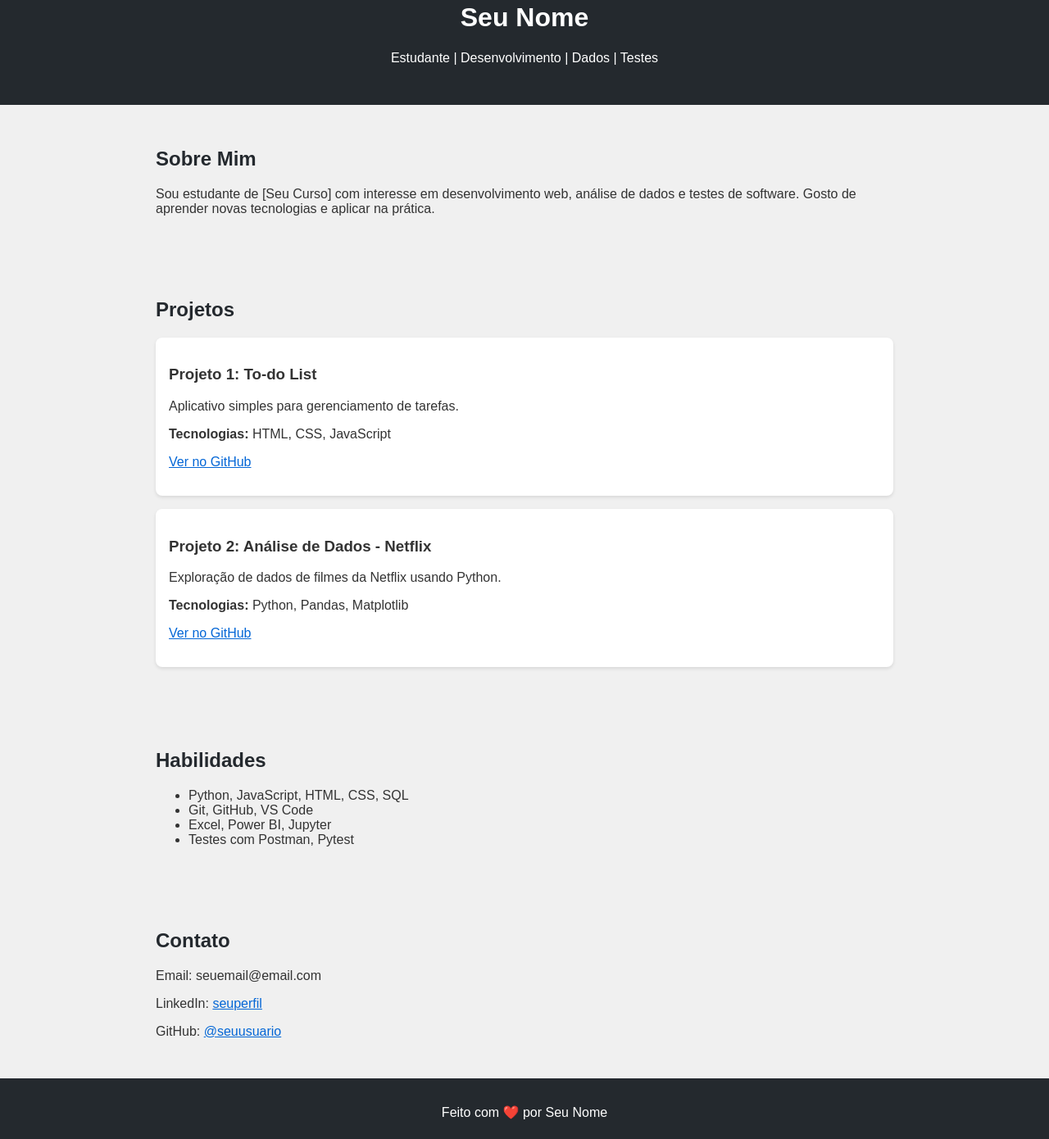
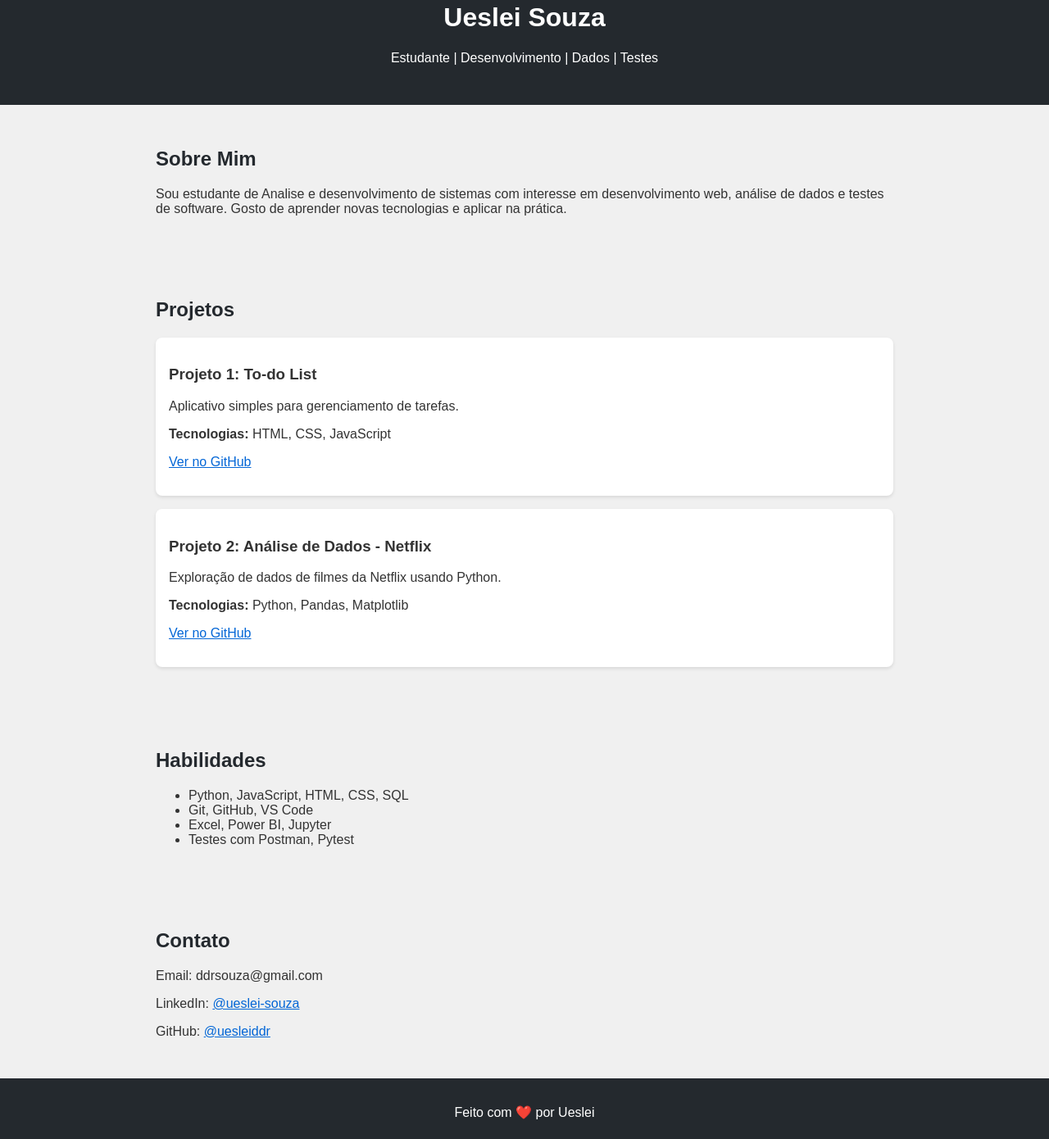
Before and after one commit to uesleiddr/uesleiddr.github.io, a plain HTML site: page index.html in a window 1280 px wide. Shown: the part 50-1440 px from the top of the page at 82% size. Drawn offline with Linux system fonts and the light colour scheme.

Commit message:
portfolio

```diff
--- a/index.html
+++ b/index.html
@@ -45,13 +45,13 @@
 </head>
 <body>
   <header>
-    <h1>Seu Nome</h1>
+    <h1>Ueslei Souza</h1>
     <p>Estudante | Desenvolvimento | Dados | Testes</p>
   </header>
 
   <section>
     <h2>Sobre Mim</h2>
-    <p>Sou estudante de [Seu Curso] com interesse em desenvolvimento web, análise de dados e testes de software. Gosto de aprender novas tecnologias e aplicar na prática.</p>
+    <p>Sou estudante de Analise e desenvolvimento de sistemas com interesse em desenvolvimento web, análise de dados e testes de software. Gosto de aprender novas tecnologias e aplicar na prática.</p>
   </section>
 
   <section>
@@ -60,13 +60,13 @@
       <h3>Projeto 1: To-do List</h3>
       <p>Aplicativo simples para gerenciamento de tarefas.</p>
       <p><strong>Tecnologias:</strong> HTML, CSS, JavaScript</p>
-      <p><a href="https://github.com/seuusuario/todo-list" target="_blank">Ver no GitHub</a></p>
+      <p><a href="https://github.com/uesleiddr/todo-list" target="_blank">Ver no GitHub</a></p>
     </div>
     <div class="projeto">
       <h3>Projeto 2: Análise de Dados - Netflix</h3>
       <p>Exploração de dados de filmes da Netflix usando Python.</p>
       <p><strong>Tecnologias:</strong> Python, Pandas, Matplotlib</p>
-      <p><a href="https://github.com/seuusuario/netflix-data-analysis" target="_blank">Ver no GitHub</a></p>
+      <p><a href="https://github.com/uesleiddr/netflix-data-analysis" target="_blank">Ver no GitHub</a></p>
     </div>
   </section>
 
@@ -82,13 +82,13 @@
 
   <section>
     <h2>Contato</h2>
-    <p>Email: seuemail@email.com</p>
-    <p>LinkedIn: <a href="https://www.linkedin.com/in/seuperfil" target="_blank">seuperfil</a></p>
-    <p>GitHub: <a href="https://github.com/seuusuario" target="_blank">@seuusuario</a></p>
+    <p>Email: ddrsouza@gmail.com</p>
+    <p>LinkedIn: <a href="https://www.linkedin.com/in/ueslei-souza" target="_blank">@ueslei-souza</a></p>
+    <p>GitHub: <a href="https://github.com/uesleiddr" target="_blank">@uesleiddr</a></p>
   </section>
 
   <footer>
-    <p>Feito com ❤️ por Seu Nome</p>
+    <p>Feito com ❤️ por Ueslei </p>
   </footer>
 </body>
 </html>
```
